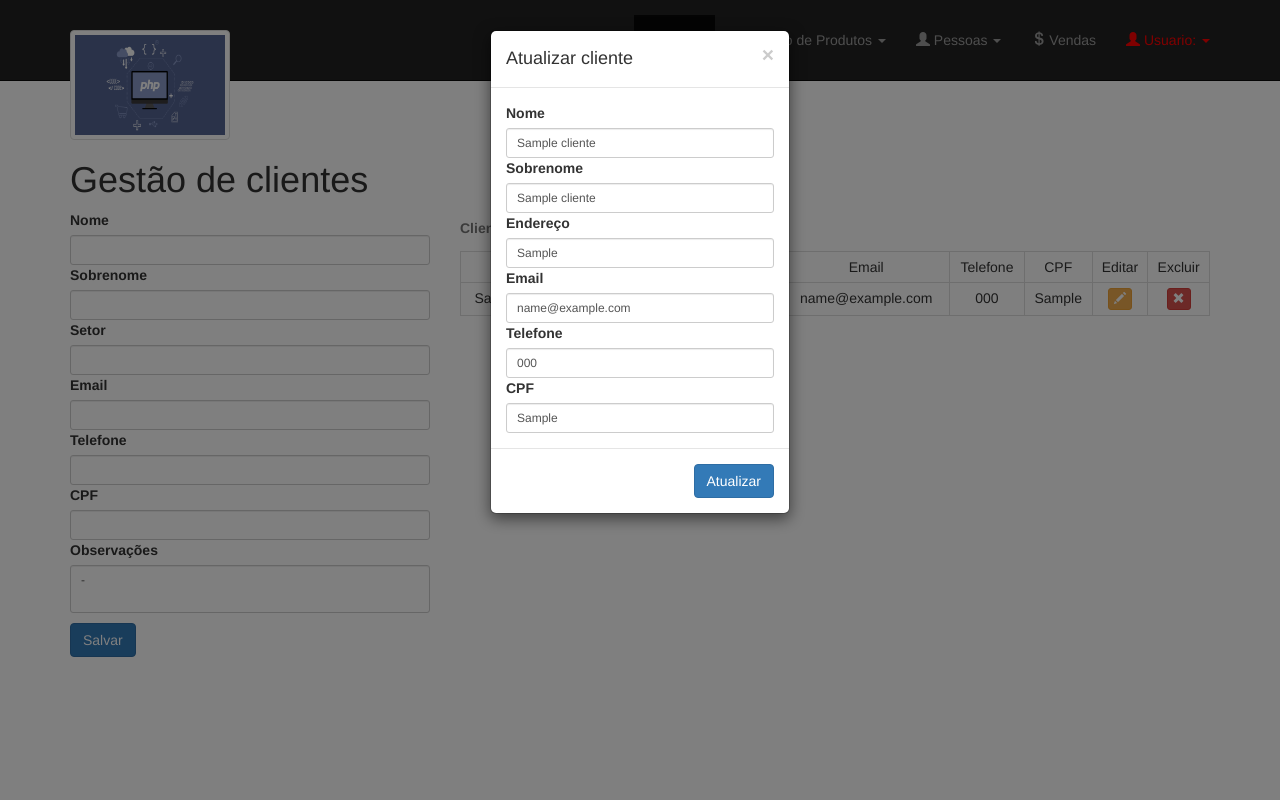
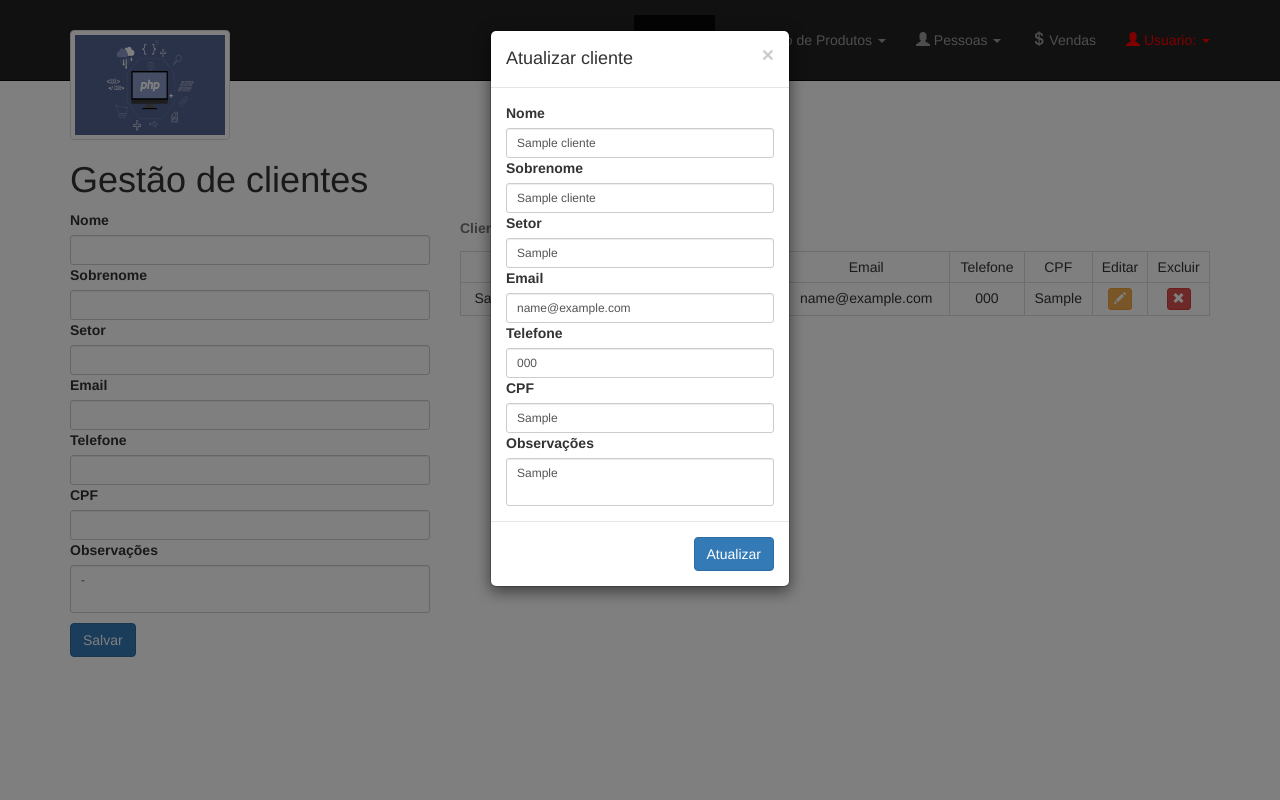
Before and after one commit to PedroGouveia1/gestao-lanchonete, a PHP site: page /view/clientes.php in a window 1280 px wide, after a click that opens the changed part. Run offline with PHP 8.4, Linux system fonts and the light colour scheme; the visitor is signed in with stand-in values (Sample User, id 1); tables that the repository leaves empty or names only in its code hold one stand-in row (values such as "Sample post").

Commit message:
Configura edição de clientes

```diff
--- a/classes/clientes.php
+++ b/classes/clientes.php
@@ -23,7 +23,7 @@ class clientes{
 		$c = new conectar();
 		$conexao=$c->conexao();
 
-		$sql = "SELECT id_cliente, nome, sobrenome, endereco, email, telefone, cpf from clientes where id_cliente='$idcliente' ";
+		$sql = "SELECT id_cliente, nome, sobrenome, setor, email, telefone, cpf, obs from clientes where id_cliente='$idcliente' ";
 
 			$result = mysqli_query($conexao, $sql);
 			$mostrar = mysqli_fetch_row($result);
@@ -33,10 +33,11 @@ class clientes{
 				'id_cliente' => $mostrar[0],
 				'nome' => $mostrar[1],
 				'sobrenome' => $mostrar[2],
-				'endereco' => $mostrar[3],
+				'setor' => $mostrar[3],
 				'email' => $mostrar[4],
 				'telefone' => $mostrar[5],
 				'cpf' => $mostrar[6],
+				'obs' => $mostrar[7]
 			);
 
 			return $dados;
@@ -50,7 +51,7 @@ class clientes{
 
 
 
-		$sql = "UPDATE clientes SET nome = '$dados[1]', sobrenome = '$dados[2]',endereco = '$dados[3]',email = '$dados[4]',telefone = '$dados[5]',cpf = '$dados[6]' where id_cliente = '$dados[0]'";
+		$sql = "UPDATE clientes SET nome = '$dados[1]', sobrenome = '$dados[2]', setor = '$dados[3]', email = '$dados[4]', telefone = '$dados[5]', cpf = '$dados[6]', obs = '$dados[7]' where id_cliente = '$dados[0]'";
 
 
 		echo mysqli_query($conexao, $sql);
--- a/procedimentos/clientes/atualizarClientes.php
+++ b/procedimentos/clientes/atualizarClientes.php
@@ -14,10 +14,11 @@ $dados=array(
 	$_POST['idclienteU'],
 	$_POST['nomeU'],
 	$_POST['sobrenomeU'],
-	$_POST['enderecoU'],
+	$_POST['setorU'],
 	$_POST['emailU'],
 	$_POST['telefoneU'],
-	$_POST['cpfU']
+	$_POST['cpfU'],
+	$_POST['obsU']
 
 
 );
--- a/view/clientes.php
+++ b/view/clientes.php
@@ -59,14 +59,16 @@ if(isset($_SESSION['usuario'])){
 							<input type="text" class="form-control input-sm" id="nomeU" name="nomeU">
 							<label>Sobrenome</label>
 							<input type="text" class="form-control input-sm" id="sobrenomeU" name="sobrenomeU">
-							<label>Endereço</label>
-							<input type="text" class="form-control input-sm" id="enderecoU" name="enderecoU">
+							<label>Setor</label>
+							<input type="text" class="form-control input-sm" id="setorU" name="setorU">
 							<label>Email</label>
 							<input type="text" class="form-control input-sm" id="emailU" name="emailU">
 							<label>Telefone</label>
 							<input type="text" class="form-control input-sm" id="telefoneU" name="telefoneU">
 							<label>CPF</label>
 							<input type="text" class="form-control input-sm" id="cpfU" name="cpfU">
+							<label>Observações</label>
+							<textarea style="resize: none" class="form-control input-sm" id="obsU" name="obsU" rows="2"></textarea>
 						</form>
 					</div>
 					<div class="modal-footer">
@@ -95,12 +97,11 @@ if(isset($_SESSION['usuario'])){
 					$('#idclienteU').val(dado['id_cliente']);
 					$('#nomeU').val(dado['nome']);
 					$('#sobrenomeU').val(dado['sobrenome']);
-					$('#enderecoU').val(dado['endereco']);
+					$('#setorU').val(dado['setor']);
 					$('#emailU').val(dado['email']);
 					$('#telefoneU').val(dado['telefone']);
 					$('#cpfU').val(dado['cpf']);
-
-
+					$('#obsU').val(dado['obs']);
 
 				}
 			});
@@ -124,7 +125,7 @@ if(isset($_SESSION['usuario'])){
 					}
 				});
 			}, function(){
-				alertify.error('Cancelado !')
+				alertify.error('Cancelado.')
 			});
 		}
 	</script>
@@ -139,7 +140,7 @@ if(isset($_SESSION['usuario'])){
 				vazios=validarFormVazio('frmClientes');
 
 				if(vazios > 0){
-					alertify.alert("Preencha os campos!");
+					alertify.alert("Preencha todos os campos.");
 					return false;
 				}
 
@@ -154,7 +155,7 @@ if(isset($_SESSION['usuario'])){
 						if(r==1){
 							$('#frmClientes')[0].reset();
 							$('#tabelaClientesLoad').load("clientes/tabelaClientes.php");
-							alertify.success("Cliente Adicionado");
+							alertify.success("Cliente adicionado");
 						}else{
 							alertify.error("Não foi possível adicionar");
 						}
@@ -175,8 +176,6 @@ if(isset($_SESSION['usuario'])){
 					url:"../procedimentos/clientes/atualizarClientes.php",
 					success:function(r){
 
-
-
 						if(r==1){
 							$('#frmClientes')[0].reset();
 							$('#tabelaClientesLoad').load("clientes/tabelaClientes.php");
```
